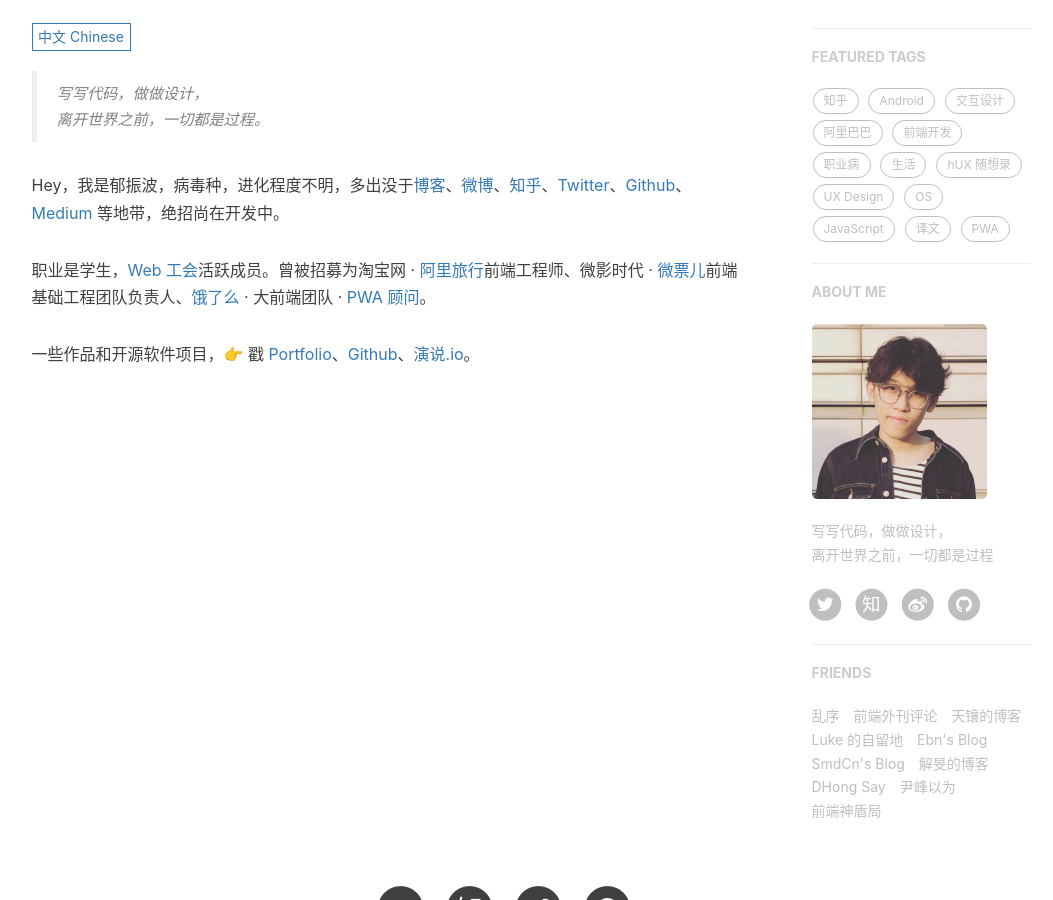
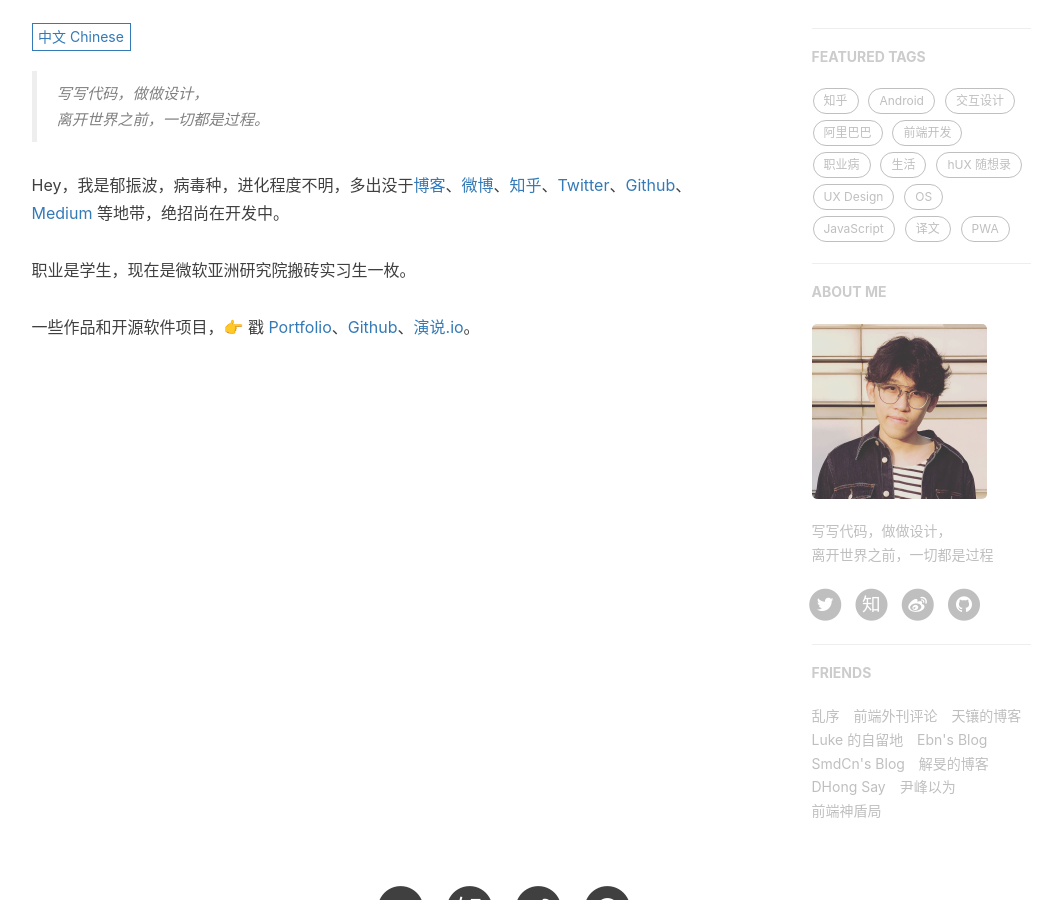
Before and after one commit to yuzhenbo/yuzhenbo.github.io_, a Jekyll site: the page built from about.html, in a window 1280 px wide and 900 px high, scrolled down 430 px. Shown: the whole window, without its empty margins (136-1189 px from the left). Built offline with Jekyll 4.4.1, drawn with Linux system fonts in a browser that asks for light colours; nearby versions of some CDN libraries; comment, search, counter and statistics services are not loaded.

Commit message:
Update zh.md

```diff
--- a/_includes/about/zh.md
+++ b/_includes/about/zh.md
@@ -3,6 +3,6 @@
 
 Hey，我是郁振波，病毒种，进化程度不明，多出没于[博客](https://huangxuan.me)、[微博](weibo.com/huxpro)、[知乎](https://www.zhihu.com/people/huxpro/pins/posts)、[Twitter](https://twitter.com/Huxpro/)、[Github](http://github.com/huxpro)、[Medium](https://medium.com/@Huxpro) 等地带，绝招尚在开发中。
 
-职业是学生，[Web 工会](https://medium.com/ben-and-dion/team-web-3315aa447fb2#.359a9c6cl)活跃成员。曾被招募为淘宝网 · [阿里旅行](http://alitrip.com)前端工程师、微影时代 · [微票儿](http://www.wepiao.com/?r=movie)前端基础工程团队负责人、[饿了么](https://ele.me/) · 大前端团队 · [PWA 顾问](https://medium.com/elemefe/upgrading-ele-me-to-progressive-web-app-2a446832e509)。
+职业是学生，现在是微软亚洲研究院搬砖实习生一枚。
 
 一些作品和开源软件项目，👉 戳 [Portfolio](/portfolio)、[Github](http://github.com/huxpro)、[演说.io](http://https://zhuanlan.zhihu.com/p/21280918)。
```
